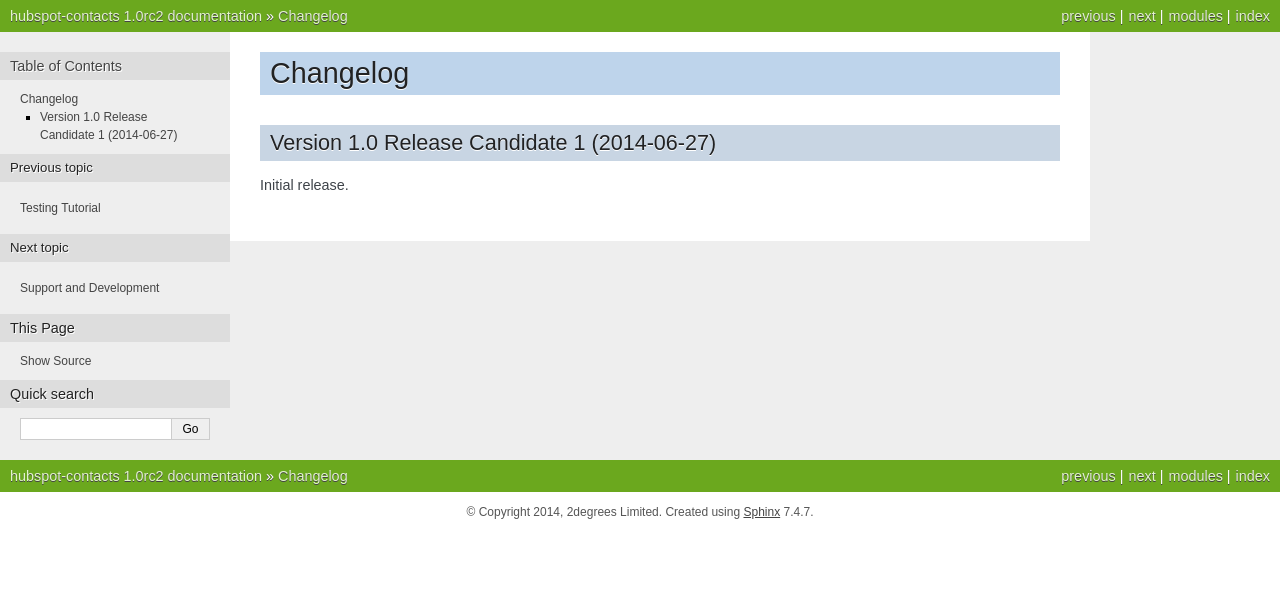
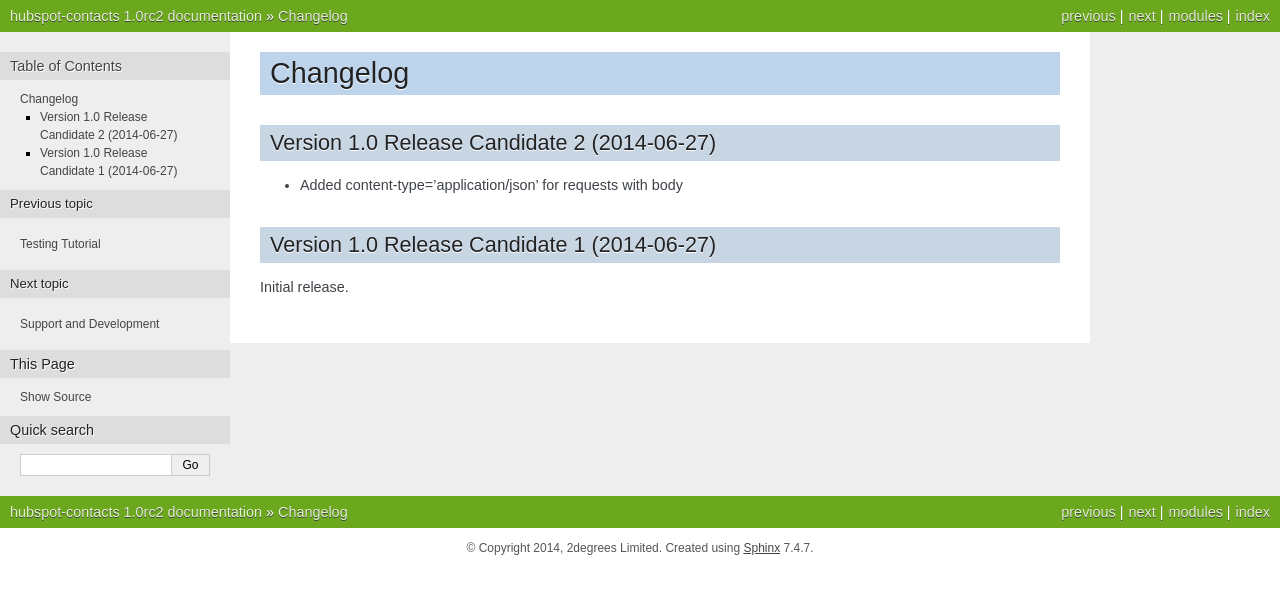
Before and after one commit to 2degrees/hubspot-contacts, a Sphinx documentation site: the page built from docs/source/changelog.rst, in a window 1280 px wide. Shown: the top 594 px of the page. Built offline with Sphinx 7.4.7, drawn with Linux system fonts in a browser that asks for light colours.

Commit message:
Updated changelog for version 1.0rc2

```diff
--- a/docs/source/changelog.rst
+++ b/docs/source/changelog.rst
@@ -1,5 +1,11 @@
 Changelog
 =========
+
+
+Version 1.0 Release Candidate 2 (2014-06-27)
+--------------------------------------------
+
+- Added content-type='application/json' for requests with body
 
 
 Version 1.0 Release Candidate 1 (2014-06-27)
```
